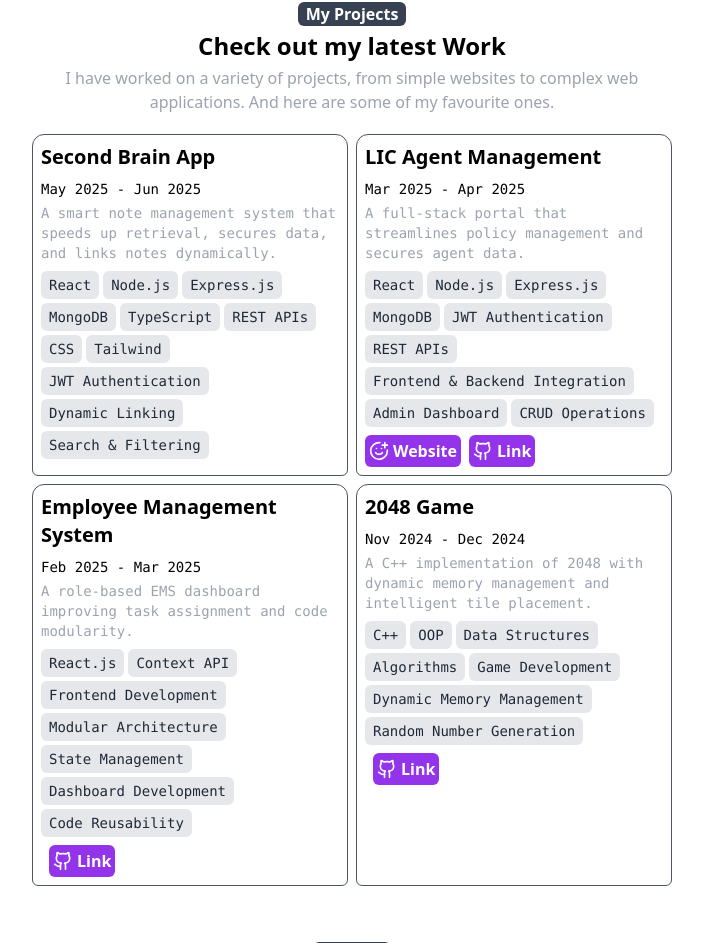
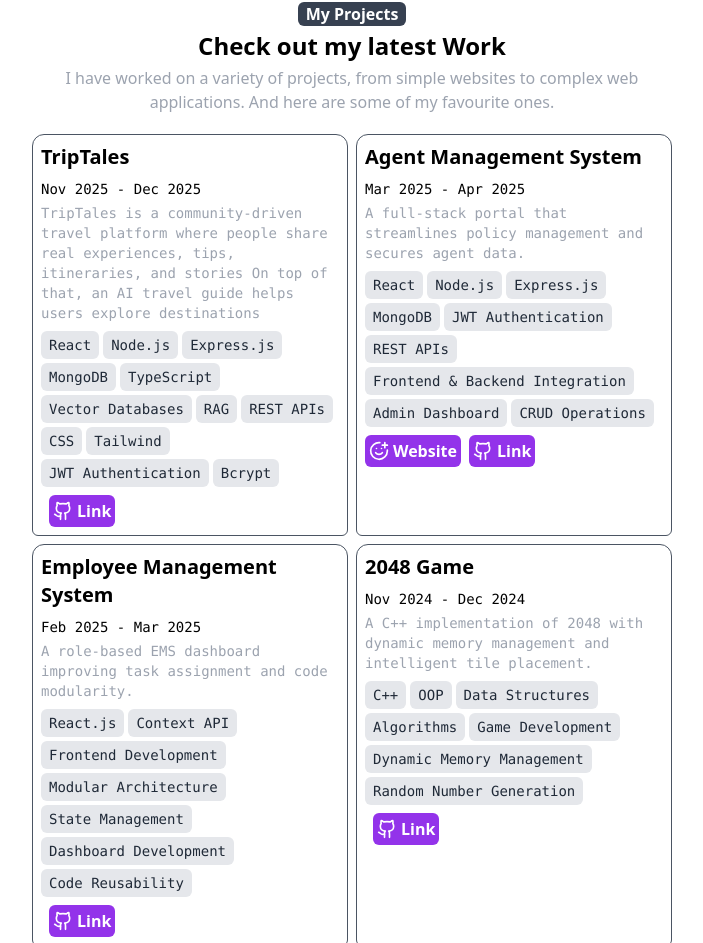
Before and after one commit to amaannn08/Aman-Gupta, a React (Vite) app: page / in a window 1280 px wide. Shown: the part 914-1857 px from the top of the page, without its empty margins (288-991 px from the left). Built offline with nearby package versions, Linux system fonts and the light colour scheme.

Commit message:
Added another Project

```diff
--- a/src/Components/Projects.jsx
+++ b/src/Components/Projects.jsx
@@ -4,15 +4,15 @@ import { a } from 'motion/react-client';
 const Projects = () => {
     const info = [
   {
-    heading: "Second Brain App",
-    duration: "May 2025 - Jun 2025",
-    info: "A smart note management system that speeds up retrieval, secures data, and links notes dynamically.",
-    skills: ["React", "Node.js", "Express.js", "MongoDB", "TypeScript", "REST APIs", "CSS", "Tailwind", "JWT Authentication", "Dynamic Linking", "Search & Filtering"],
-    link: "",
+    heading: "TripTales",
+    duration: "Nov 2025 - Dec 2025",
+    info: "TripTales is a community-driven travel platform where people share real experiences, tips, itineraries, and stories On top of that, an AI travel guide helps users explore destinations",
+    skills: ["React", "Node.js", "Express.js", "MongoDB", "TypeScript", "Vector Databases" ,"RAG", "REST APIs", "CSS", "Tailwind", "JWT Authentication", "Bcrypt"],
+    link: "https://github.com/amaannn08/Trip-Tales",
     website:""
   },
   {
-    heading: "LIC Agent Management",
+    heading: "Agent Management System",
     duration: "Mar 2025 - Apr 2025",
     info: "A full-stack portal that streamlines policy management and secures agent data.",
     skills: ["React", "Node.js", "Express.js", "MongoDB", "JWT Authentication", "REST APIs", "Frontend & Backend Integration", "Admin Dashboard", "CRUD Operations"],
```
Also changed, not shown: public/mobile.jpeg (added), 1 other file (tests, documents, lock files or other folders).
